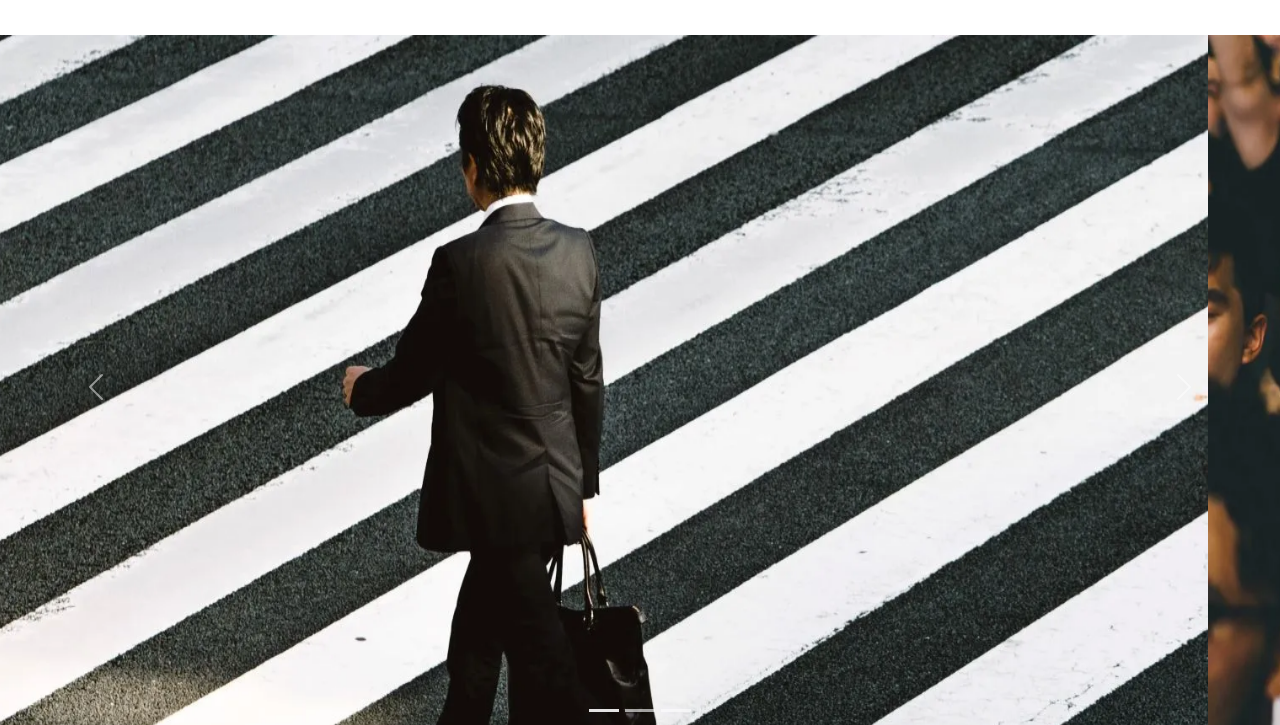
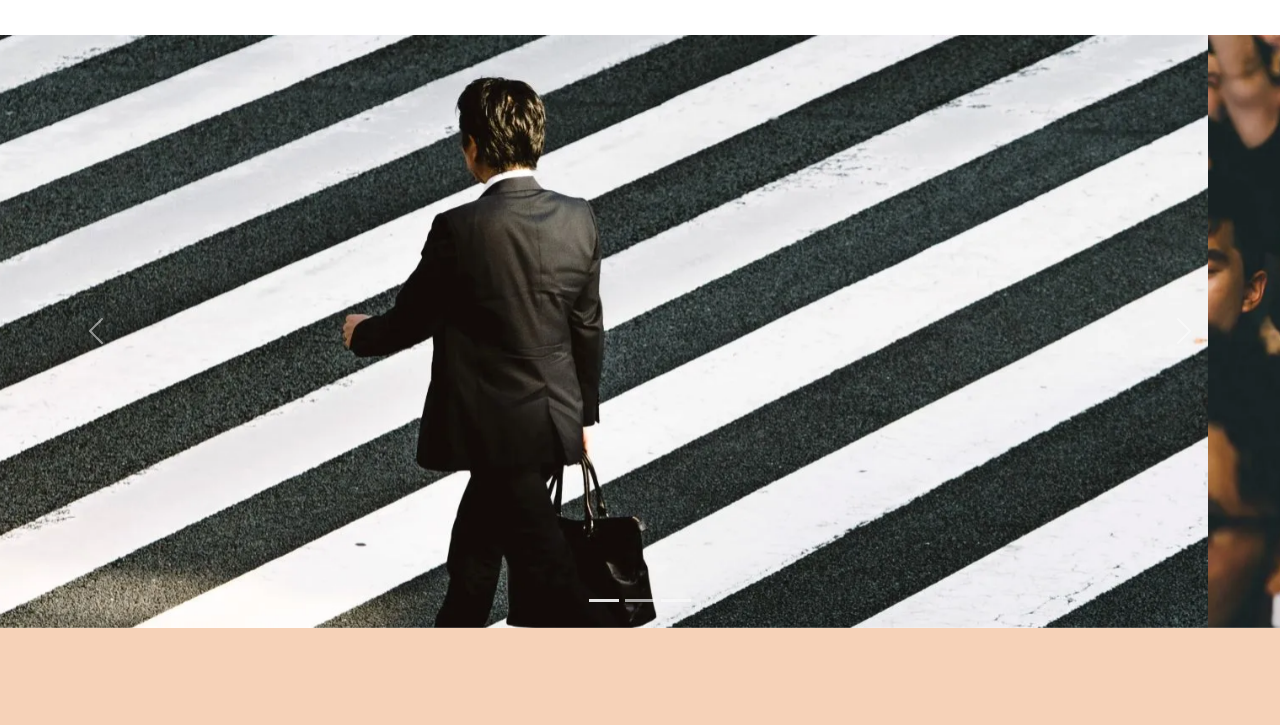
Before and after one commit to saroubel/openclassroomsP4_new_site, a plain HTML site: page index.html in a window 1280 px wide. Shown: the part 64-789 px from the top of the page. Drawn offline with nearby package versions, Linux system fonts and the light colour scheme.

Commit message:
Bonnes pratiques - Images affichées dans un format incorrect

```diff
--- a/assets/style.css
+++ b/assets/style.css
@@ -36,6 +36,10 @@ body {
 .nav a {
 	text-decoration: none;
 	color: #000
+}
+
+.carousel-item img {
+	height: 100%; 		 /* redimensionner image slid */
 }
 
 .social-link img {
```
